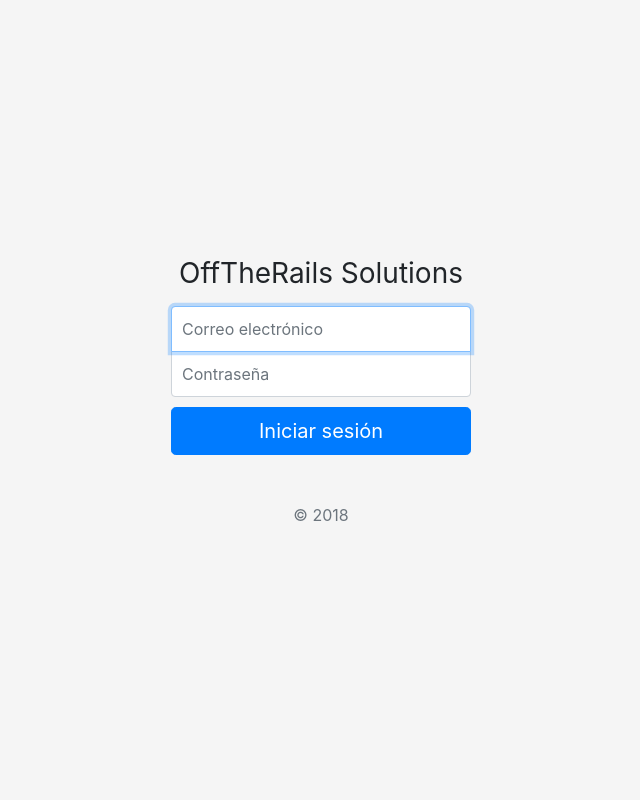
After one commit to MrRagger/Mantenimiento, a PHP site: page /login.php in a window 1280 px wide. The commit adds this page. Shown: the whole page, without its empty margins (319-959 px from the left). Run offline with PHP 8.4, Linux system fonts and the light colour scheme.

Commit message:
Añadido formulario de inicio de sesión y enlaces clickeables en la tabla

```diff
--- /dev/null
+++ b/panel/login.php
@@ -0,0 +1,29 @@
+<!doctype html>
+<html lang="en">
+  <head>
+    <meta charset="utf-8">
+    <meta name="viewport" content="width=device-width, initial-scale=1, shrink-to-fit=no">
+    <meta name="description" content="">
+    <meta name="author" content="">
+
+    <title>Panel de Mantenimiento</title>
+
+    <!-- Bootstrap core CSS -->
+    <link href="dist/css/bootstrap.min.css" rel="stylesheet">
+
+    <!-- Custom styles for this template -->
+    <link href="signin.css" rel="stylesheet">
+  </head>
+
+  <body class="text-center">
+    <form class="form-signin">
+      <h1 class="h3 mb-3 font-weight-normal">OffTheRails Solutions</h1>
+      <label for="inputEmail" class="sr-only">Correo electrónico</label>
+      <input type="email" id="inputEmail" class="form-control" placeholder="Correo electrónico" required autofocus>
+      <label for="inputPassword" class="sr-only">Contraseña</label>
+      <input type="password" id="inputPassword" class="form-control" placeholder="Contraseña" required>
+      <a href="index.php" class="btn btn-lg btn-primary btn-block" role="button">Iniciar sesión</a>
+      <p class="mt-5 mb-3 text-muted">&copy; 2018</p>
+    </form>
+  </body>
+</html>
--- /dev/null
+++ b/panel/signin.css
@@ -0,0 +1,49 @@
+html,
+body {
+  height: 100%;
+}
+
+body {
+  display: -ms-flexbox;
+  display: -webkit-box;
+  display: flex;
+  -ms-flex-align: center;
+  -ms-flex-pack: center;
+  -webkit-box-align: center;
+  align-items: center;
+  -webkit-box-pack: center;
+  justify-content: center;
+  padding-top: 40px;
+  padding-bottom: 40px;
+  background-color: #f5f5f5;
+}
+
+.form-signin {
+  width: 100%;
+  max-width: 330px;
+  padding: 15px;
+  margin: 0 auto;
+}
+.form-signin .checkbox {
+  font-weight: 400;
+}
+.form-signin .form-control {
+  position: relative;
+  box-sizing: border-box;
+  height: auto;
+  padding: 10px;
+  font-size: 16px;
+}
+.form-signin .form-control:focus {
+  z-index: 2;
+}
+.form-signin input[type="email"] {
+  margin-bottom: -1px;
+  border-bottom-right-radius: 0;
+  border-bottom-left-radius: 0;
+}
+.form-signin input[type="password"] {
+  margin-bottom: 10px;
+  border-top-left-radius: 0;
+  border-top-right-radius: 0;
+}
--- a/panel/trenes.php
+++ b/panel/trenes.php
@@ -88,7 +88,7 @@
               </tr>
             </thead>
             <tbody>
-              <tr>
+              <tr onclick="window.location='tren.php?id=1';">
                 <td>#</td>
                 <td>#</td>
                 <td>#</td>
```
